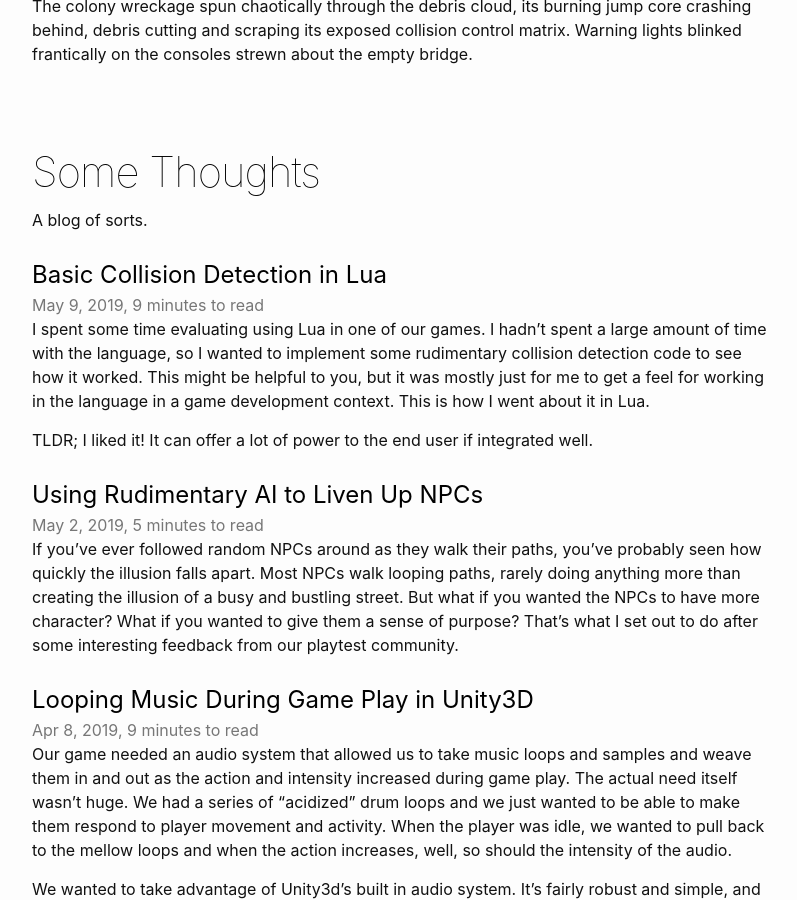
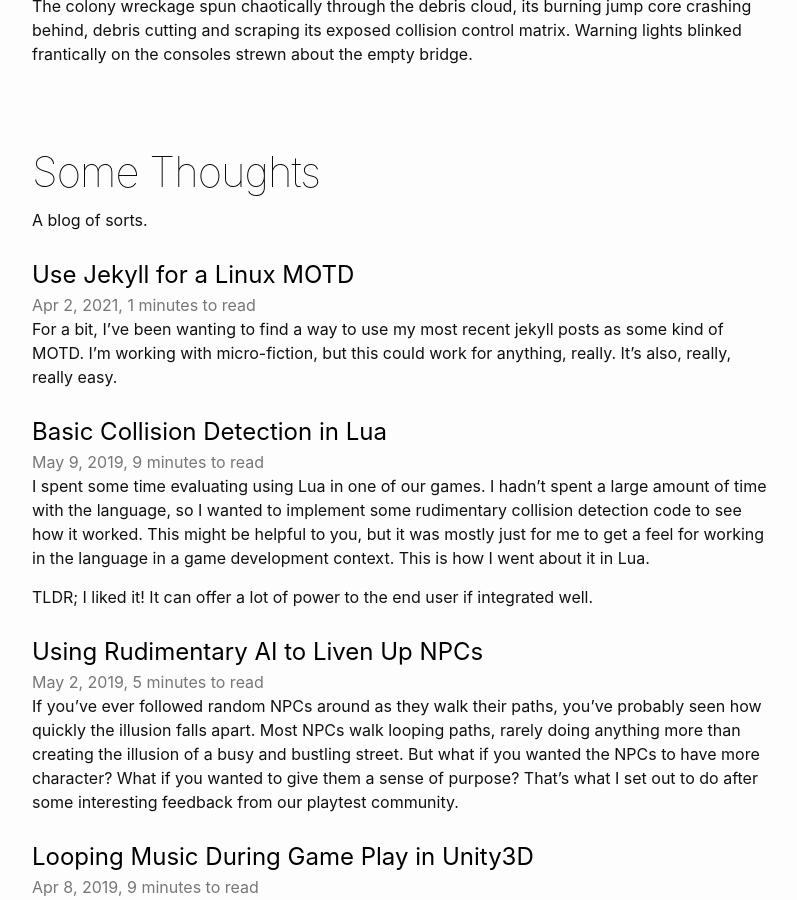
Before and after one commit to stuarttempleton/stuarttempleton.github.io, a Jekyll site: the page built from index.md, in a window 1280 px wide and 900 px high, scrolled down 2295 px. Shown: the whole window, without its empty margins (238-1035 px from the left). Built offline with Jekyll 4.4.1, drawn with Linux system fonts in a browser that asks for light colours.

Commit message:
how to use jekyll for motd

```diff
--- /dev/null
+++ b/_posts/2021-04-02-Jekyll-MOTD.markdown
@@ -0,0 +1,52 @@
+---
+layout: post
+title:  "Use Jekyll for a Linux MOTD"
+date:   2021-04-02 09:00:00 -0700
+categories: blog
+excerpt_separator: <!--more-->
+---
+
+For a bit, I've been wanting to find a way to use my most recent jekyll posts as some kind of MOTD. I'm working with micro-fiction, but this could work for anything, really. It's also, really, really easy.
+
+<!--more-->
+### Make Jekyll Serve Raw Text
+
+The first thing you have to do is make jekyll serve raw text, that way you don't get all the markdown/html markup, like paragraph tags everywhere. To do this, create a new layout file. Mine is called raw. It just gets rid of all of the automated p tags and gives the page to you raw. It should have one line in it like this:
+
+{% highlight md %}{%raw%}
+{{ content | remove: "<p>" | remove: "</p>"  }}{%endraw%}
+{% endhighlight %}
+
+
+### Create an MOTD Endpoint
+Then create a MOTD style endpoint for it. I'm using latestmicrofiction.md. Just put it in the project root. It should point to the new raw layout and have the permalink you want to use to get the MOTD. I'm pulling from a subset of categories to get my microfiction, but you could have "announcements" or "motd" or something similar. Up to you. My endpoint looks like this:
+
+{% highlight md %}{%raw%}
+---
+layout: raw
+title: Latest Microfiction
+permalink: /latestmicrofiction/
+---
+
+{% for post in site.categories["microfiction"] limit:1 %}
+{{ post.content | strip_html }}
+{% endfor %}
+
+-- Stuart Templeton (https://www.stuarttempleton.com)
+
+{%endraw%}
+{% endhighlight %}
+
+### Use CURL to get your MOTD
+
+Now you can pull the most recent entry directly from the command line with something like curl.
+
+{%highlight bash%}
+~$ curl https://www.stuarttempleton.com/latestmicrofiction/
+{% endhighlight %}
+
+Put that in your /etc/motd or /etc/profile or ~/.bashrc or whatever you like that works best for your system.
+
+{%highlight bash%}
+~$ echo "curl https://www.stuarttempleton.com/latestmicrofiction/" >> ~/.bash_profile
+{%endhighlight%}
```
Also changed, not shown: latestmicrofiction.md (+1 -1 lines).
